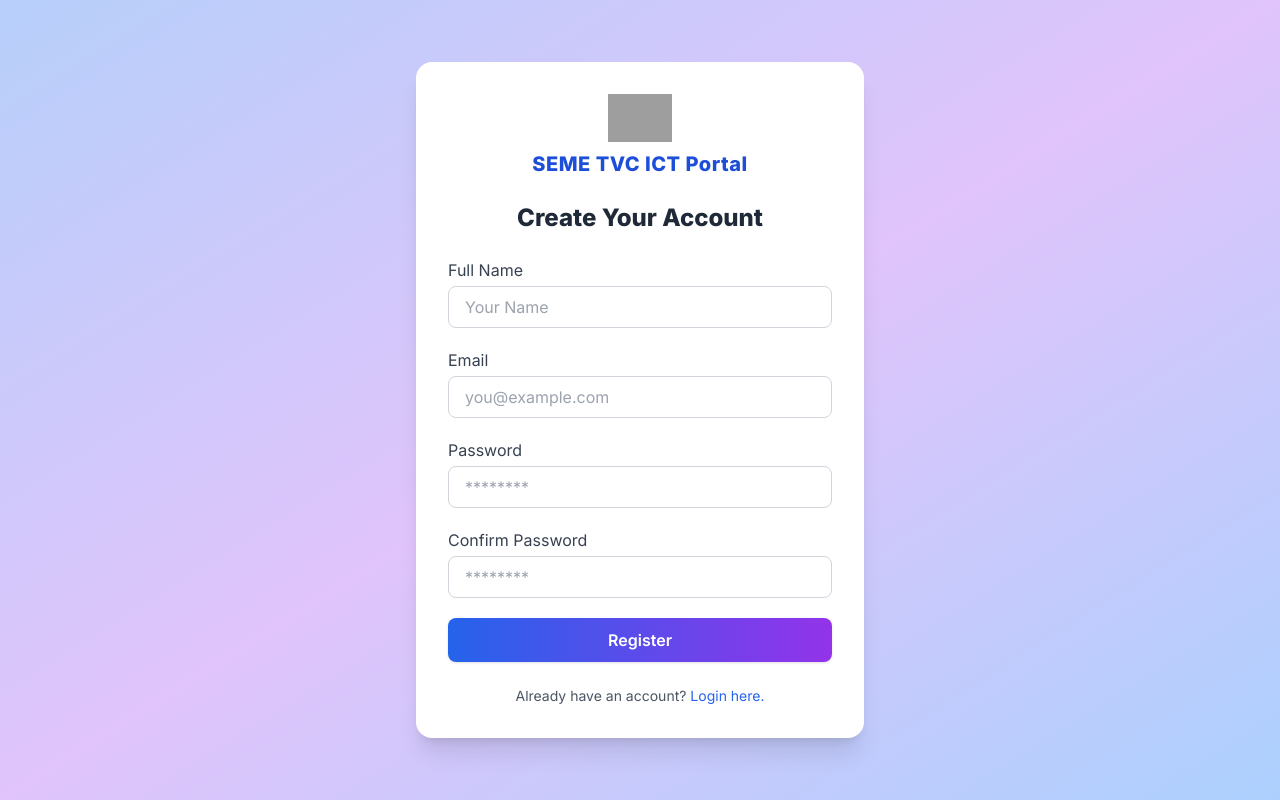
After one commit to mastermind-creat/ICT_PORTAL, a PHP site: page /views/register.php in a window 1280 px wide. The commit adds this page. Run offline with PHP 8.4, Linux system fonts and the light colour scheme; some libraries are stand-ins or nearby versions; grey boxes are pictures that could not be loaded.

Commit message:
Login and registration pages

```diff
--- a/src/views/partials/navbar.php
+++ b/src/views/partials/navbar.php
@@ -1,4 +1,4 @@
-<header class="sticky top-0 z-50 bg-white shadow transition-all">
+<header class="sticky top-0 z-50 bg-white shadow transition-all" x-data="{ open: false }">
     <nav class="container mx-auto flex items-center justify-between py-3 px-4 md:px-8">
         <div class="flex items-center space-x-3">
             <img src="https://img.icons8.com/color/48/000000/computer.png" alt="Logo" class="h-10 w-10">
@@ -15,7 +15,7 @@
             class="ml-4 px-5 py-2 bg-blue-600 text-white rounded-full font-semibold shadow hover:bg-blue-700 transition hidden md:inline-block">Login</a>
         <!-- Mobile menu button -->
         <div class="md:hidden flex items-center">
-            <button id="menuBtn" class="focus:outline-none">
+            <button @click="open = !open" class="focus:outline-none">
                 <svg class="w-7 h-7 text-blue-700" fill="none" stroke="currentColor" stroke-width="2"
                     viewBox="0 0 24 24">
                     <path stroke-linecap="round" stroke-linejoin="round" d="M4 6h16M4 12h16M4 18h16" />
@@ -24,7 +24,7 @@
         </div>
     </nav>
     <!-- Mobile menu -->
-    <div id="mobileMenu" class="md:hidden bg-white shadow px-4 py-4 hidden">
+    <div x-show="open" @click.away="open = false" class="md:hidden bg-white shadow px-4 py-4">
         <ul class="space-y-3 font-medium">
             <li><a href="#" class="block hover:text-blue-600">Home</a></li>
             <li><a href="#about" class="block hover:text-blue-600">About</a></li>
--- /dev/null
+++ b/src/views/register.php
@@ -0,0 +1,67 @@
+<!DOCTYPE html>
+<html lang="en">
+
+<head>
+    <meta charset="UTF-8">
+    <title>Register | SEME TVC ICT Portal</title>
+    <meta name="viewport" content="width=device-width, initial-scale=1.0">
+    <!-- TailwindCSS CDN -->
+    <script src="https://cdn.tailwindcss.com"></script>
+    <!-- Google Fonts: Inter -->
+    <link href="https://fonts.googleapis.com/css2?family=Inter:wght@400;600;800&display=swap" rel="stylesheet">
+    <style>
+        body {
+            font-family: 'Inter', sans-serif;
+        }
+    </style>
+</head>
+
+<body class="min-h-screen bg-gradient-to-br from-blue-100 via-purple-100 to-blue-200 flex items-center justify-center">
+    <div
+        class="absolute inset-0 bg-gradient-to-br from-blue-600 via-purple-600 to-blue-400 opacity-20 pointer-events-none">
+    </div>
+    <div class="relative z-10 w-full max-w-md mx-auto p-8 bg-white rounded-2xl shadow-xl">
+        <div class="flex flex-col items-center mb-6">
+            <img src="https://img.icons8.com/color/48/000000/computer.png" alt="Logo" class="h-12 mb-2">
+            <span class="text-xl font-extrabold text-blue-700 tracking-wide">SEME TVC ICT Portal</span>
+        </div>
+        <h2 class="text-2xl font-bold text-gray-800 mb-2 text-center">Create Your Account</h2>
+        <form class="space-y-5 mt-6">
+            <div>
+                <label class="block text-gray-700 font-medium mb-1" for="fullname">Full Name</label>
+                <input id="fullname" name="fullname" type="text" required
+                    class="w-full px-4 py-2 rounded-lg border border-gray-300 focus:outline-none focus:ring-2 focus:ring-blue-500 transition placeholder-gray-400"
+                    placeholder="Your Name">
+            </div>
+            <div>
+                <label class="block text-gray-700 font-medium mb-1" for="email">Email</label>
+                <input id="email" name="email" type="email" required
+                    class="w-full px-4 py-2 rounded-lg border border-gray-300 focus:outline-none focus:ring-2 focus:ring-blue-500 transition placeholder-gray-400"
+                    placeholder="you@example.com">
+            </div>
+            <div>
+                <label class="block text-gray-700 font-medium mb-1" for="password">Password</label>
+                <input id="password" name="password" type="password" required
+                    class="w-full px-4 py-2 rounded-lg border border-gray-300 focus:outline-none focus:ring-2 focus:ring-blue-500 transition placeholder-gray-400"
+                    placeholder="********">
+            </div>
+            <div>
+                <label class="block text-gray-700 font-medium mb-1" for="confirm_password">Confirm Password</label>
+                <input id="confirm_password" name="confirm_password" type="password" required
+                    class="w-full px-4 py-2 rounded-lg border border-gray-300 focus:outline-none focus:ring-2 focus:ring-purple-500 transition placeholder-gray-400"
+                    placeholder="********">
+            </div>
+            <button type="submit"
+                class="w-full py-2.5 bg-gradient-to-r from-blue-600 to-purple-600 text-white font-semibold rounded-lg shadow hover:from-blue-700 hover:to-purple-700 transition transform hover:scale-105 focus:outline-none focus:ring-2 focus:ring-purple-500">
+                Register
+            </button>
+        </form>
+        <div class="mt-6 text-center text-sm text-gray-600">
+            Already have an account?
+            <a href="login.php" class="text-blue-600 hover:underline hover:text-purple-600 transition font-medium">Login
+                here.</a>
+        </div>
+    </div>
+</body>
+
+</html>
```
Also changed, not shown: src/views/home.php (+15 -16 lines), src/views/login.php (added, +65 -0 lines).
